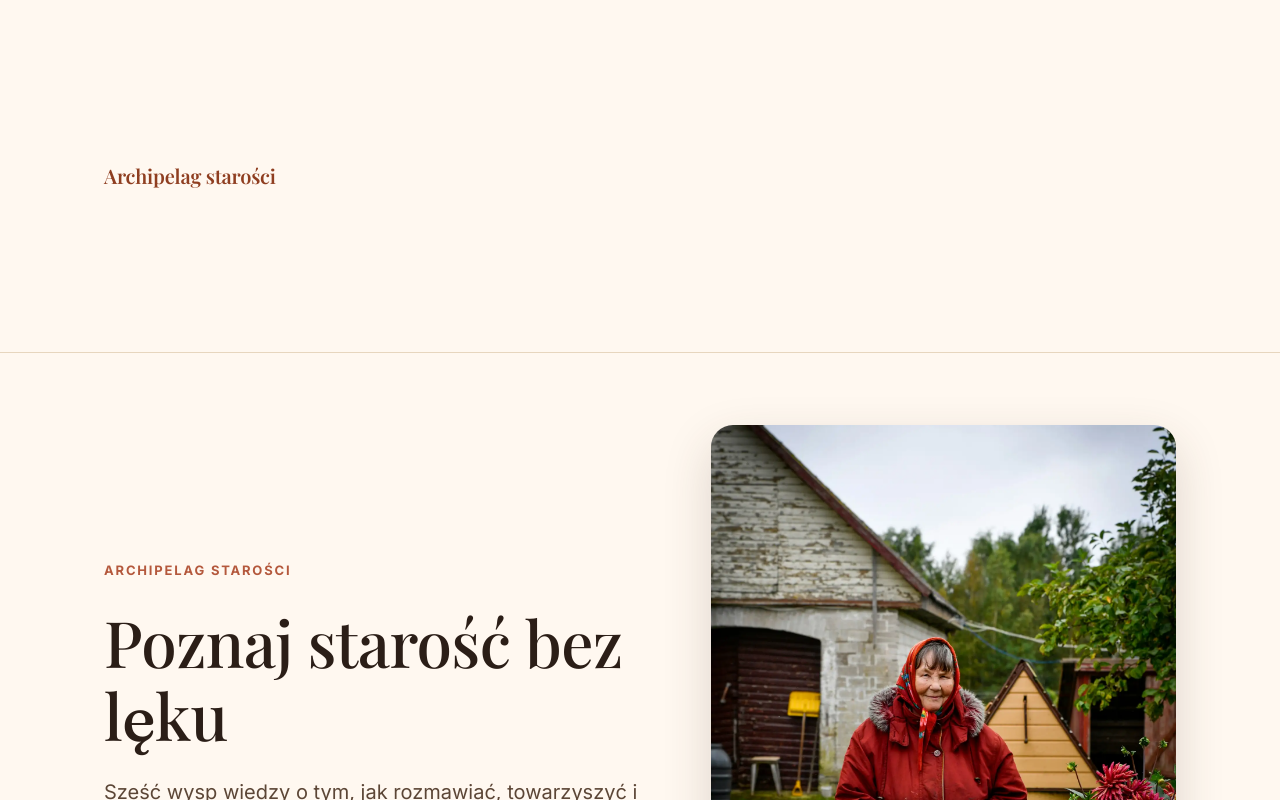
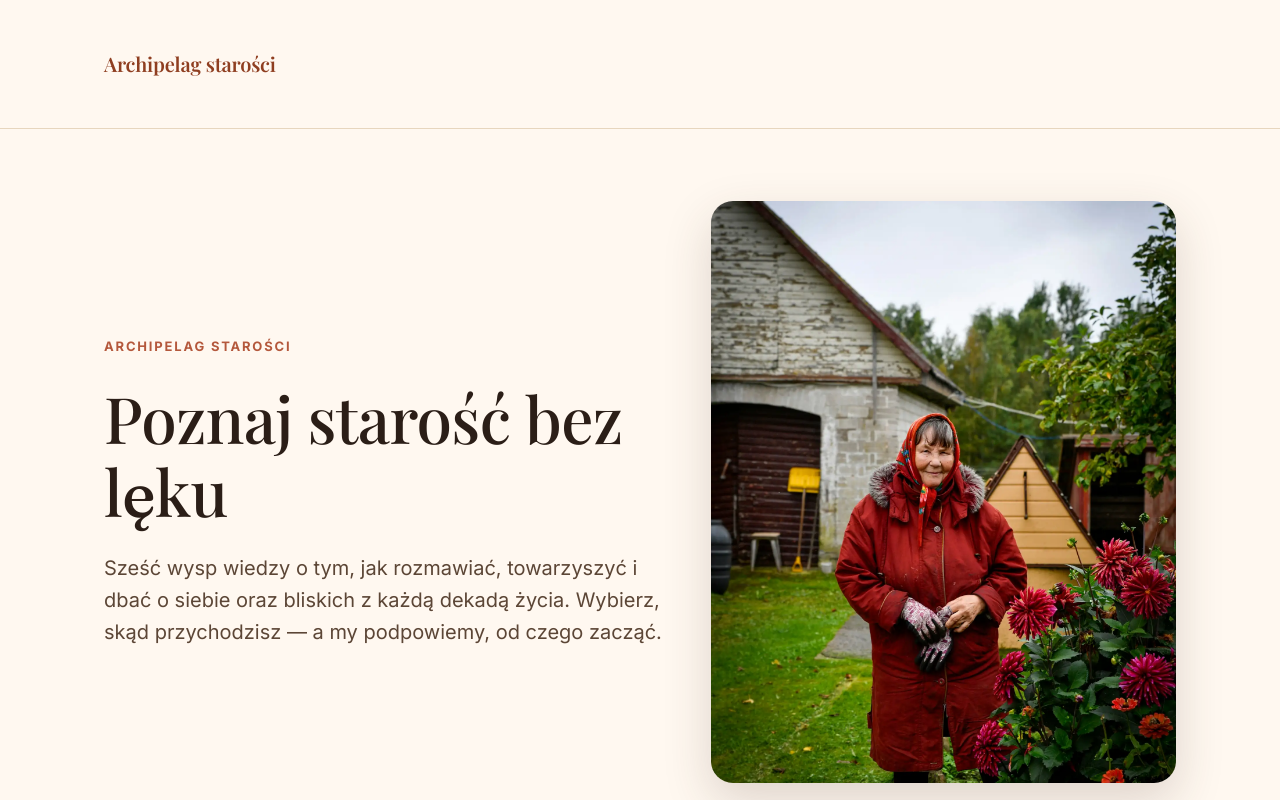
Before and after one commit to michalinamusielik/vibecoding_championship, a React (Vite) app: page / in a window 1280 px wide. Shown: the top 800 px of the page. Built offline with nearby package versions, Linux system fonts and the light colour scheme.

Commit message:
style: reduce site-header__brand padding from space-20 to space-8
Agent-Id: agent-5276dd57-fa69-4059-ba99-925d132e9081
Linked-Note-Id: 3c032062-a700-4d47-ba0a-3c94b48ab1af

```diff
--- a/src/styles/components.css
+++ b/src/styles/components.css
@@ -48,8 +48,8 @@ body {
   color: var(--color-rust);
   letter-spacing: -0.01em;
   text-decoration: none;
-  padding-top: var(--space-20);
-  padding-bottom: var(--space-20);
+  padding-top: var(--space-8);
+  padding-bottom: var(--space-8);
 }
 .site-header__brand:hover {
   color: var(--color-brown);
```
